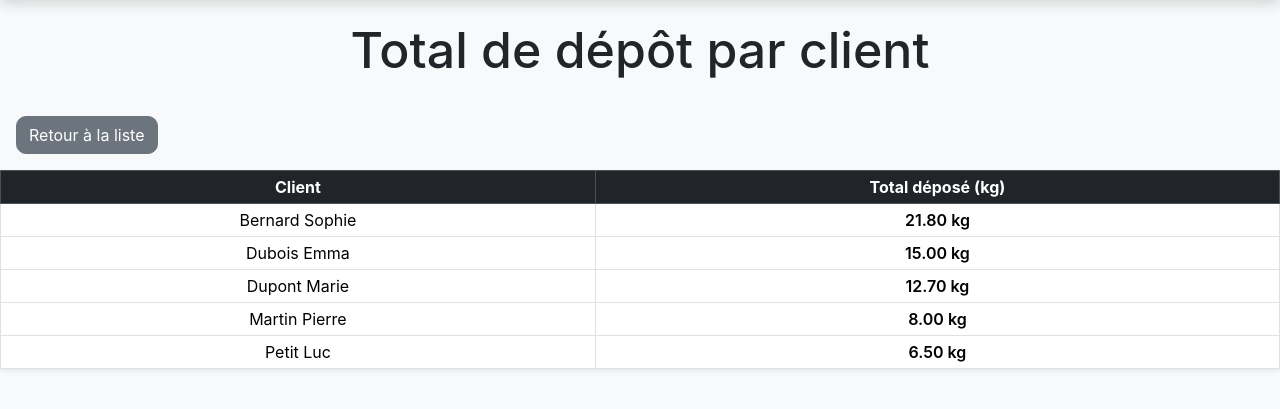
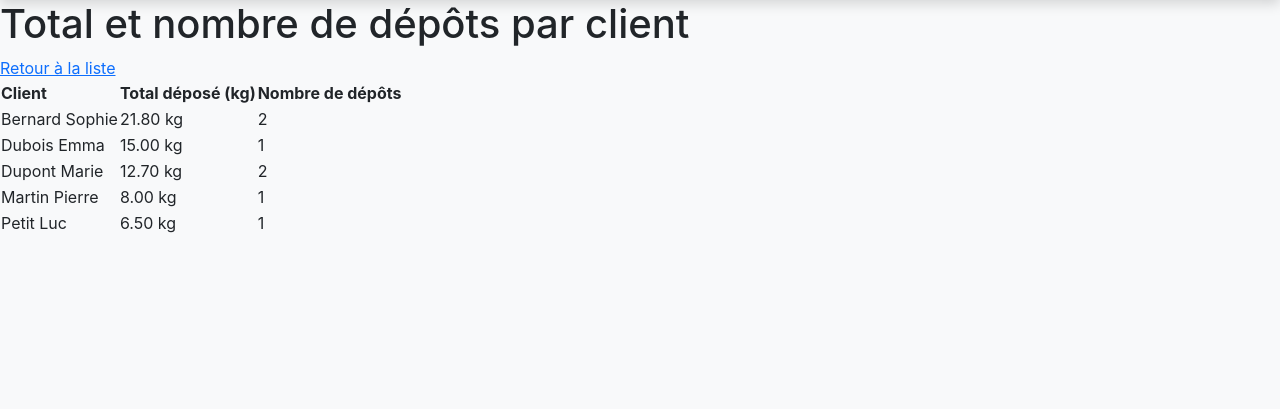
Before and after one commit to LeandreBizel/SAE1.04, a Flask app: page /Depose/etat_depots_client in a window 1280 px wide. Shown: the part 142-551 px from the top of the page. Run offline with Flask 3, Linux system fonts and the light colour scheme; data comes from the database, SQL or seed files in the repository; some libraries are stand-ins or nearby versions.

Commit message:
Update Depose_etat.html

```diff
--- a/templates/Tables/Depose_etat.html
+++ b/templates/Tables/Depose_etat.html
@@ -10,21 +10,23 @@
 {% endblock %}
 
 {% block body %}
-<h1 style="text-align: center;font-size: 50px;margin: 20px;">Total de dépôt par client</h1>
-<a href="/Depose/show" class="btn btn-secondary m-3" style="border-radius: 10px;">Retour à la liste</a>
+<h1>Total et nombre de dépôts par client</h1>
+<a href="/Depose/show">Retour à la liste</a>
 
-<table class="table table-hover table-bordered table-sm align-middle shadow-sm">
-    <thead class="table-dark">
-        <tr class="text-center">
+<table >
+    <thead >
+        <tr>
             <th>Client</th>
             <th>Total déposé (kg)</th>
+            <th>Nombre de dépôts</th>
         </tr>
     </thead>
     <tbody>
         {% for e in etat_list %}
         <tr>
-            <td class="text-center">{{ e.nom }} {{ e.prenom }}</td>
-            <td class="text-center fw-semibold">{{ e.total_depose }} kg</td>
+            <td >{{ e.nom }} {{ e.prenom }}</td>
+            <td >{{ e.total_depose }} kg</td>
+            <td >{{ e.nb_depots }}</td>
         </tr>
         {% endfor %}
     </tbody>
```
